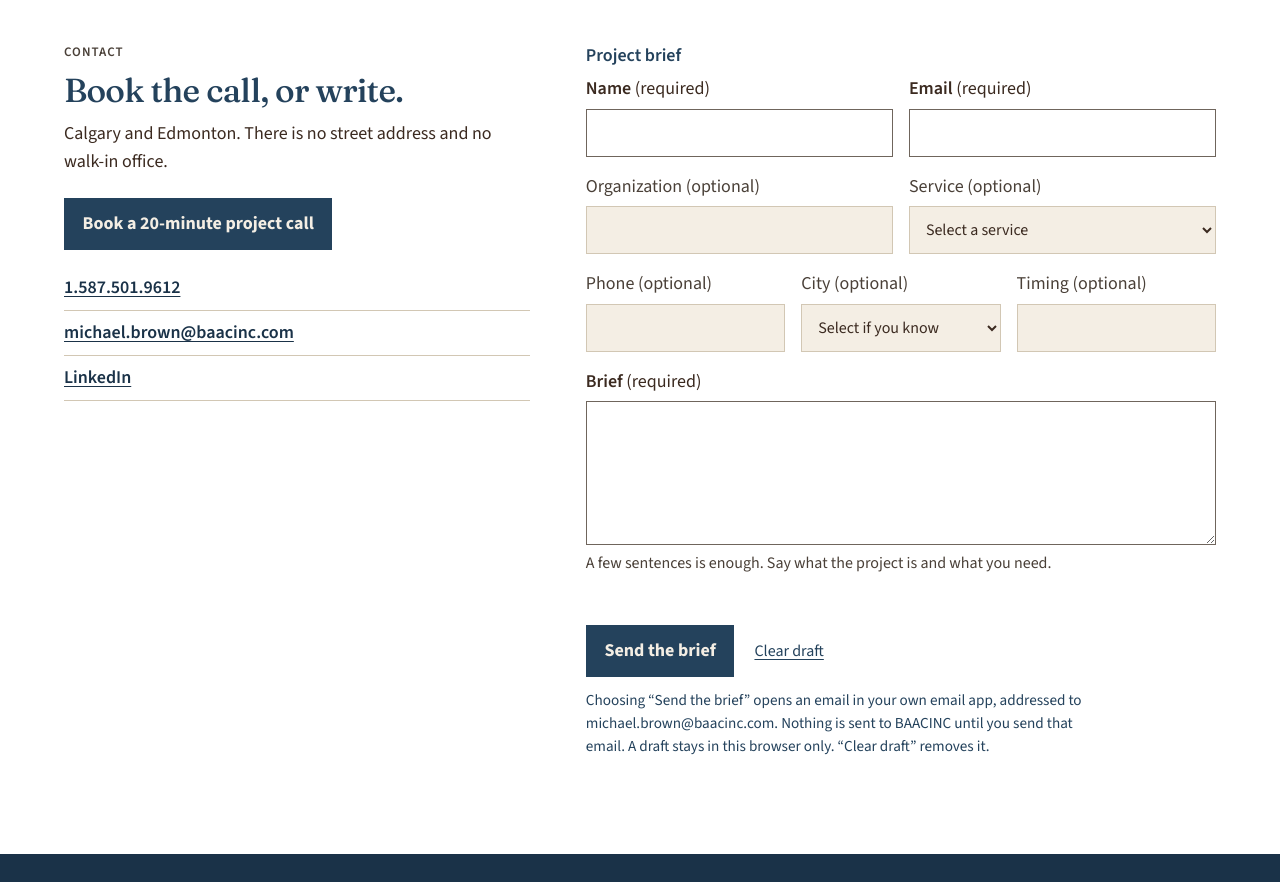
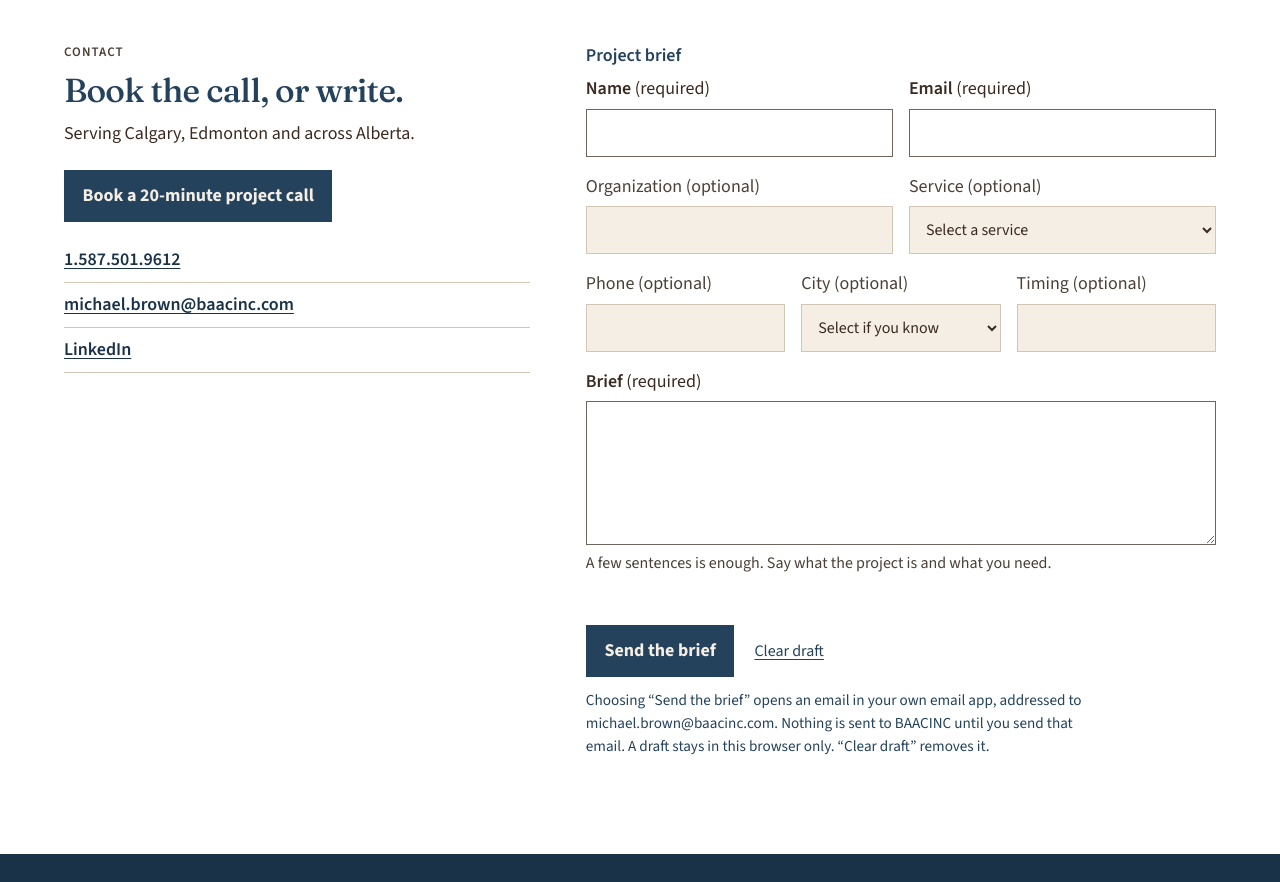
Before and after one commit to confessedemu/BAACINC-website, a website: page index.html in a window 1280 px wide. Shown: the part 4420-5302 px from the top of the page. Drawn offline with Linux system fonts and the light colour scheme.

Commit message:
State the service area without mentioning an office
The contact line now says the practice serves Calgary, Edmonton and across Alberta.

Co-authored-by: confessedemu <confessedemu@users.noreply.github.com>

```diff
--- a/index.html
+++ b/index.html
@@ -314,7 +314,7 @@
         <div>
           <p class="kicker">Contact</p>
           <h2 id="contact-title">Book the call, or write.</h2>
-          <p>Calgary and Edmonton. There is no street address and no walk-in office.</p>
+          <p>Serving Calgary, Edmonton and across Alberta.</p>
           <div class="actions">
             <a class="button" href="tel:+15875019612">Book a 20-minute project call</a>
           </div>
```
